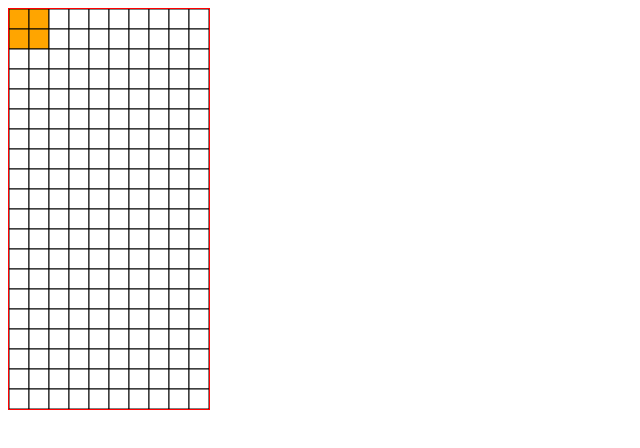
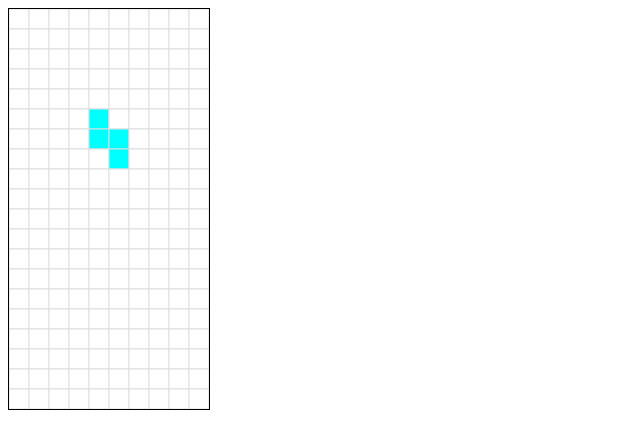
Before and after one commit to Ksusch/tris, a plain HTML site: page index.html in a window 1280 px wide. Shown: the whole page, without its empty margins (0-640 px from the left). Drawn offline with Linux system fonts and the light colour scheme.

Commit message:
wip remove complete rows setInterval multiple colored pieces

```diff
--- a/canvas.js
+++ b/canvas.js
@@ -30,7 +30,7 @@ function drawSquare(x, y, color) {
     ctx.fillStyle = color;
     ctx.fillRect(x*cellDimensions.width, y*cellDimensions.height, cellDimensions.width, cellDimensions.height)
     //drawing the square-lines:
-    ctx.strokeStyle = "black";
+    ctx.strokeStyle = "#ddd";
     ctx.strokeRect(x*cellDimensions.width, y*cellDimensions.height, cellDimensions.width, cellDimensions.height);
 }
 
@@ -42,7 +42,6 @@ function draw() {
     }
 }
 
-
 var engine = new Engine(boardDimensions.width, boardDimensions.height);
 engine.console();
 
--- a/engine.js
+++ b/engine.js
@@ -12,13 +12,28 @@ class Engine {
         }
         this.score = 0;
         this.level = 1;
+        this.getNewPiece();
+
+        this.startTimer();
+        // TODO score
+        // TODO level up
+    }
+
+    startTimer() {
+        var that = this;
+        setInterval(function() {
+            that.moveDown();
+            draw();
+        }, 1000)
+
+    }
+
+    // position and orientation of the piece when starting the game
+    getNewPiece() {
+        // TODO nextPiece box
         this.currentPiece = Pieces.random();
-        // TODO nextPiece
-        // TODO score
-        // TODO remove lines
-        // TODO level up
         this.piecePosition = {
-            col: 0,
+            col: this.width/2 -1,
             row: 0,
             orientation: 0,
         };
@@ -26,12 +41,12 @@ class Engine {
 
     // Orientation of the current piece (gets two dimensional array)
     getCurrentPieceOrientation(orientation) {
-        return this.currentPiece.getOrientation(orientation || this.piecePosition.orientation);
+        return this.currentPiece.getOrientation((orientation || this.piecePosition.orientation) % 4);
     }
 
     // get what is presented on the board (empty space, piece)
     getCellByIndex(i, j) {
-        if(j < this.piecePosition.col ||
+        if (j < this.piecePosition.col ||
             i < this.piecePosition.row ||
             j > this.piecePosition.col + 3 ||
             i > this.piecePosition.row + 3) {
@@ -40,15 +55,13 @@ class Engine {
 
         var currentPieceOrientation = this.getCurrentPieceOrientation();
 
-        // i,j relative to currentPieceOrientation position
-        var relativeIndices = {
-            row: i - this.piecePosition.row,
-            col: j - this.piecePosition.col,
-        };
+        // i,j relative to currentPieceOrientation position => r,c (indicies inside 4x4)
+        var r = i - this.piecePosition.row;
+        var c = j - this.piecePosition.col;
 
         // if piece cell is truthy -> return it, if not -> return board
-        if (currentPieceOrientation[relativeIndices.row][relativeIndices.col]) {
-            return currentPieceOrientation[relativeIndices.row][relativeIndices.col];
+        if (currentPieceOrientation[r][c]) {
+            return currentPieceOrientation[r][c];
         } else {
             return this.board[i][j];
         }
@@ -56,23 +69,22 @@ class Engine {
 
     // check if there is already a piece in this position or if border gets overstepped
     isLegalMove(position) {
-        var currentPieceOrientation = this.getCurrentPieceOrientation(position.orientation % 4);
+        var currentPieceOrientation = this.getCurrentPieceOrientation(position.orientation);
         for (var i = 0; i < 4; i++) {
             for (var j = 0; j < 4; j++) {
-                // check if cell needs to be examined (as 0 is falsy and anything else is truthy)
+                // check if occupied cell needs to be examined (as 0 is falsy and anything else is truthy)
                 if (currentPieceOrientation[i][j]) {
-                    var boardIndicies = {
-                        row: position.row + i,
-                        col: position.col + j,
-                    };
+                    // check if cell on the board is already occupied
+                    var r = position.row + i;
+                    var c = position.col + j;
 
                     //check if border gets overstepped
-                    //or if cell is occupied
-                    if (boardIndicies.row >= this.height ||
-                        boardIndicies.col >= this.width ||
-                        boardIndicies.row < 0 ||
-                        boardIndicies.col < 0 ||
-                        this.board[boardIndicies.row][boardIndicies.col]) {
+                    if (r >= this.height ||
+                        c >= this.width ||
+                        r < 0 ||
+                        c < 0 ||
+                        //or if cell is occupied
+                        this.board[r][c]) {
                             return false;
                         }
                 }
@@ -88,22 +100,45 @@ class Engine {
             for (var j = 0; j < 4; j++) {
                 // check if cell needs to be examined (as 0 is falsy and anything else is truthy)
                 if (currentPieceOrientation[i][j]) {
-                    var boardIndicies = {
-                        row: this.piecePosition.row + i,
-                        col: this.piecePosition.col + j,
-                    };
+                    var r = this.piecePosition.row + i;
+                    var c = this.piecePosition.col + j;
 
-                    this.board[boardIndicies.row][boardIndicies.col] = currentPieceOrientation[i][j];
+                    this.board[r][c] = currentPieceOrientation[i][j];
                 }
             }
         }
 
-        this.currentPiece = Pieces.random();
-        this.piecePosition = {
-            col: 0,
-            row: 0,
-            orientation: 0,
-        };
+        this.removeCompleteRows();
+        this.getNewPiece();
+    }
+
+    removeCompleteRows() {
+        for (var i = 0; i < this.height; i++) {
+            var isCompleteRow = true;
+            for (var j = 0; j < this.width; j++) {
+                //if board cells are not occupied, it is not a complete row
+                if (!this.board[i][j]) {
+                    isCompleteRow = false;
+                }
+            }
+
+            if (isCompleteRow) {
+                // iterating through this.board starting from the row that gets deducted
+                for (var r = i; r > 0; r--) {
+                    // iterate over the row cells
+                    for (var c = 0; c < this.width; c++) {
+                        // moves the board one row down from the completed row
+                        this.board[r][c] = this.board[r-1][c]
+                    }
+                }
+
+                // empty the first row
+                for (var c = 0; c < this.width; c++) {
+                    this.board[0][c] = 0;
+                }
+            }
+
+        }
     }
 
     moveDown() {
@@ -143,10 +178,11 @@ class Engine {
             row: this.piecePosition.row,
             orientation: this.piecePosition.orientation + 1,
         })) {
-            this.piecePosition.orientation = (this.piecePosition.orientation + 1) % 4;
+            this.piecePosition.orientation++;
         }
     }
 
+    // engine-check in console
     console() {
         var output = "";
         for (var i = 0; i < this.height; i++) {
--- a/pieces.js
+++ b/pieces.js
@@ -10,22 +10,42 @@ class Piece {
 
 //TODO: finish Pieces
 var Pieces = {
-    O: new Piece([[1,1,0,0], [1,1,0,0], [0,0,0,0], [0,0,0,0]],
-        [[1,1,0,0], [1,1,0,0], [0,0,0,0], [0,0,0,0]],
-        [[1,1,0,0], [1,1,0,0], [0,0,0,0], [0,0,0,0]],
-        [[1,1,0,0], [1,1,0,0], [0,0,0,0], [0,0,0,0]]),
+    O: new Piece([[2,2,0,0], [2,2,0,0], [0,0,0,0], [0,0,0,0]],
+        [[2,2,0,0], [2,2,0,0], [0,0,0,0], [0,0,0,0]],
+        [[2,2,0,0], [2,2,0,0], [0,0,0,0], [0,0,0,0]],
+        [[2,2,0,0], [2,2,0,0], [0,0,0,0], [0,0,0,0]]),
 
-    L: new Piece(),
-    T: new Piece(),
-    J: new Piece(),
-    I: new Piece(),
-    Z: new Piece(),
-    S: new Piece(),
+    J: new Piece([[1,1,0,0], [0,1,0,0], [0,1,0,0], [0,0,0,0]],
+        [[1,1,1,0], [1,0,0,0], [0,0,0,0], [0,0,0,0]],
+        [[1,0,0,0], [1,0,0,0], [1,1,0,0], [0,0,0,0]],
+        [[0,0,1,0], [1,1,1,0], [0,0,0,0], [0,0,0,0]]),
+
+    T: new Piece([[0,3,0,0],[3,3,0,0],[0,3,0,0],[0,0,0,0]],
+        [[3,3,3,0], [0,3,0,0], [0,0,0,0], [0,0,0,0]],
+        [[3,0,0,0], [3,3,0,0], [3,0,0,0], [0,0,0,0]],
+        [[0,3,0,0], [3,3,3,0], [0,0,0,0], [0,0,0,0]]),
+
+    L: new Piece([[0,4,0,0],[0,4,0,0],[4,4,0,0],[0,0,0,0]],
+        [[4,4,4,0], [0,0,4,0], [0,0,0,0], [0,0,0,0]],
+        [[4,4,0,0], [4,0,0,0], [4,0,0,0], [0,0,0,0]],
+        [[4,0,0,0], [4,4,4,0], [0,0,0,0], [0,0,0,0]]),
+
+    I: new Piece([[5,0,0,0],[5,0,0,0],[5,0,0,0],[5,0,0,0]],
+        [[5,5,5,5], [0,0,0,0], [0,0,0,0], [0,0,0,0]],
+        [[5,0,0,0], [5,0,0,0], [5,0,0,0], [5,0,0,0]],
+        [[5,5,5,5], [0,0,0,0], [0,0,0,0], [0,0,0,0]]),
+
+    Z: new Piece([[6,0,0,0], [6,6,0,0], [0,6,0,0], [0,0,0,0]],
+        [[0,6,6,0], [6,6,0,0], [0,0,0,0], [0,0,0,0]],
+        [[6,0,0,0], [6,6,0,0], [0,6,0,0], [0,0,0,0]],
+        [[0,6,6,0], [6,6,0,0], [0,0,0,0], [0,0,0,0]]),
+
+    S: new Piece([[0,7,0,0], [7,7,0,0], [7,0,0,0], [0,0,0,0]],
+        [[7,7,0,0], [0,7,7,0], [0,0,0,0], [0,0,0,0]],
+        [[0,7,0,0], [7,7,0,0], [7,0,0,0], [0,0,0,0]],
+        [[7,7,0,0], [0,7,7,0], [0,0,0,0], [0,0,0,0]]),
 
     random: function() {
-        //TODO: remove me
-        return Pieces.O;
-
         var allPieces = [Pieces.O, Pieces.L, Pieces.T, Pieces.J, Pieces.I, Pieces.Z, Pieces.S];
         var randomIndex = Math.floor(Math.random() * allPieces.length);
         return allPieces[randomIndex];
--- a/style.css
+++ b/style.css
@@ -1,4 +1,4 @@
 canvas {
-    border: 1px solid red;
+    border: 1px solid black;
     /* background-color: black; */
 }
```
